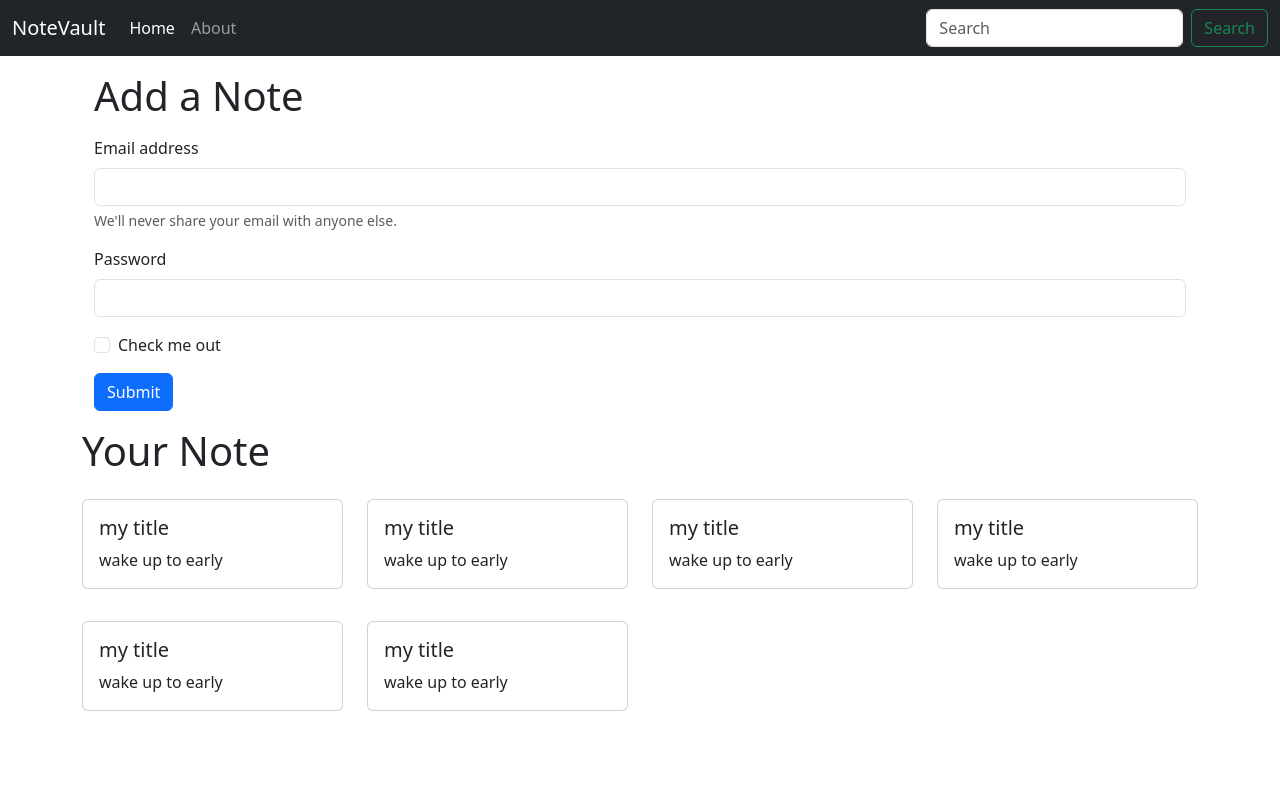
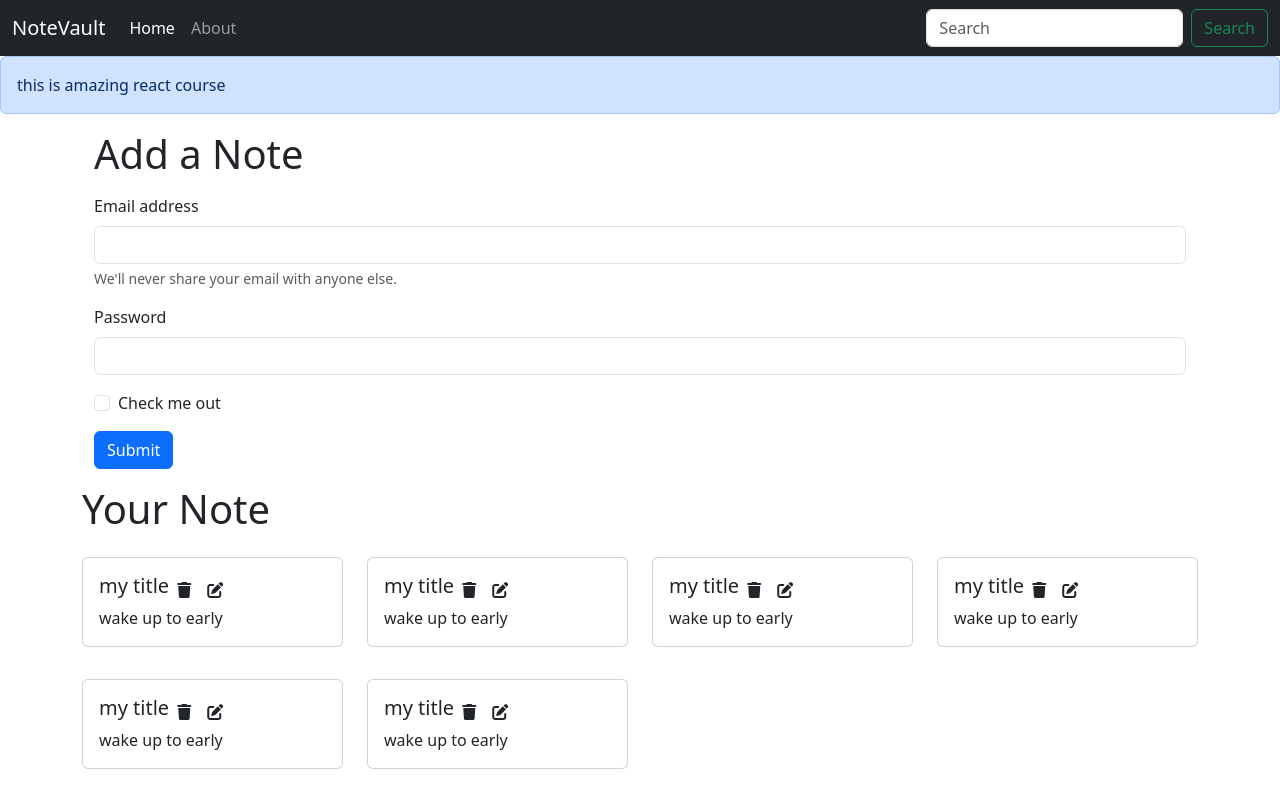
Before and after one commit to luckykumar1620/NoteVault, a React (Create React App) app: page / in a window 1280 px wide. Built offline with nearby package versions, Linux system fonts and the light colour scheme.

Commit message:
adding font awesome icons and alert component

```diff
--- a/public/index.html
+++ b/public/index.html
@@ -29,15 +29,6 @@
   <body>
     <noscript>You need to enable JavaScript to run this app.</noscript>
     <div id="root"></div>
-    <!--
-      This HTML file is a template.
-      If you open it directly in the browser, you will see an empty page.
-
-      You can add webfonts, meta tags, or analytics to this file.
-      The build step will place the bundled scripts into the <body> tag.
-
-      To begin the development, run `npm start` or `yarn start`.
-      To create a production bundle, use `npm run build` or `yarn build`.
-    -->
+    <script src="https://kit.fontawesome.com/53f90fb144.js" crossorigin="anonymous"></script>
   </body>
 </html>
--- a/src/App.js
+++ b/src/App.js
@@ -9,6 +9,7 @@
 import Home from "./components/Home";
 import About from "./components/About";
 import NoteState from "./context/notes/NoteState";
+import { Alert } from "./components/Alert";
 
 
 function App() {
@@ -17,6 +18,7 @@
     <NoteState>
     <Router>
      <Navbar/>
+     <Alert message="this is amazing react course"/>
      <div className="container">
      <Routes>
       <Route exact path='/' element={<Home/>}/>
--- /dev/null
+++ b/src/components/Alert.js
@@ -0,0 +1,11 @@
+import React from 'react'
+
+export const Alert = (props) => {
+    return (
+        <div>
+            <div className="alert alert-primary" role="alert">
+               {props.message}
+            </div>
+        </div>
+    )
+}
--- a/src/components/Home.js
+++ b/src/components/Home.js
@@ -9,17 +9,17 @@
       <h1>Add a Note</h1>
       <form className='my-3'>
         <div className="mb-3">
-          <label for="exampleInputEmail1" className="form-label">Email address</label>
+          <label htmlFor="exampleInputEmail1" className="form-label">Email address</label>
           <input type="email" className="form-control" id="exampleInputEmail1" aria-describedby="emailHelp"/>
             <div id="emailHelp" className="form-text">We'll never share your email with anyone else.</div>
         </div>
         <div className="mb-3">
-          <label for="exampleInputPassword1" className="form-label">Password</label>
+          <label htmlFor="exampleInputPassword1" className="form-label">Password</label>
           <input type="password" className="form-control" id="exampleInputPassword1"/>
         </div>
         <div className="mb-3 form-check">
           <input type="checkbox" className="form-check-input" id="exampleCheck1"/>
-            <label className="form-check-label" for="exampleCheck1">Check me out</label>
+            <label className="form-check-label" htmlFor="exampleCheck1">Check me out</label>
         </div>
         <button type="submit" className="btn btn-primary">Submit</button>
       </form>
--- a/src/components/Navbar.js
+++ b/src/components/Navbar.js
@@ -5,7 +5,7 @@
 const Navbar = () => {
   let location=useLocation();
     useEffect(()=>{
-      console.log(location.pathname)
+     // console.log(location.pathname)
 },[location])
   return (
     <nav className="navbar navbar-expand-lg navbar-dark bg-dark">
--- a/src/components/Noteitem.js
+++ b/src/components/Noteitem.js
@@ -5,9 +5,13 @@
     return (
         <div className='col-md-3'>
             <div className="card my-3" >
-                <div class="card-body">
-                    <h5 class="card-title">{note.title}</h5>
-                    <p class="card-text">{note.description}</p>
+                <div className="card-body">
+                    <div className='d-flex align-items-center'>
+                        <h5 className="card-title">{note.title}</h5>
+                        <i className="fa-solid fa-trash mx-2"></i>
+                        <i className="fa-solid fa-pen-to-square mx-2"></i>
+                    </div>
+                    <p className="card-text">{note.description}</p>
                 </div>
             </div>
         </div>
--- a/src/components/Notes.js
+++ b/src/components/Notes.js
@@ -8,7 +8,7 @@
     <div className="row my-3">
       <h1>Your Note</h1>
       {notes.map((note)=>{
-        return <Noteitem note={note}/>;
+        return <Noteitem key={note._id} note={note}/>;
       })}
       </div>
   )
--- a/src/context/notes/NoteState.js
+++ b/src/context/notes/NoteState.js
@@ -4,7 +4,7 @@
 const NoteState=(props)=>{
   const notesInitial=[
     {
-        "_id": "68b0ba3a17088b6358209cd5",
+        "_id": "68b0b1a3a17088b6358209cd5",
         "user": "68b06598063cfdf2a83e98e8",
         "title": "my title",
         "description": "wake up to early",
@@ -13,7 +13,7 @@
         "__v": 0
     },
     {
-        "_id": "68b0ba3c17088b6358209cd7",
+        "_id": "68b0b2a3c17088b6358209cd7",
         "user": "68b06598063cfdf2a83e98e8",
         "title": "my title",
         "description": "wake up to early",
@@ -22,7 +22,7 @@
         "__v": 0
     },
     {
-        "_id": "68b0ba4017088b6358209cd9",
+        "_id": "68b0b3a4017088b6358209cd9",
         "user": "68b06598063cfdf2a83e98e8",
         "title": "my title",
         "description": "wake up to early",
@@ -31,7 +31,7 @@
         "__v": 0
     },
     {
-        "_id": "68b0c8732b16427d3bc54cd4",
+        "_id": "68b04c8732b16427d3bc54cd4",
         "user": "68b06598063cfdf2a83e98e8",
         "title": "my title",
         "description": "wake up to early",
@@ -40,7 +40,7 @@
         "__v": 0
     },
     {
-        "_id": "68b0ba4017088b6358209cd9",
+        "_id": "68b0b5a4017088b6358209cd9",
         "user": "68b06598063cfdf2a83e98e8",
         "title": "my title",
         "description": "wake up to early",
@@ -49,7 +49,7 @@
         "__v": 0
     },
     {
-        "_id": "68b0c8732b16427d3bc54cd4",
+        "_id": "68b06c8732b16427d3bc54cd4",
         "user": "68b06598063cfdf2a83e98e8",
         "title": "my title",
         "description": "wake up to early",
--- a/src/index.css
+++ b/src/index.css
@@ -11,3 +11,6 @@
   font-family: source-code-pro, Menlo, Monaco, Consolas, 'Courier New',
     monospace;
 }
+i{
+  cursor: pointer;
+}
```
